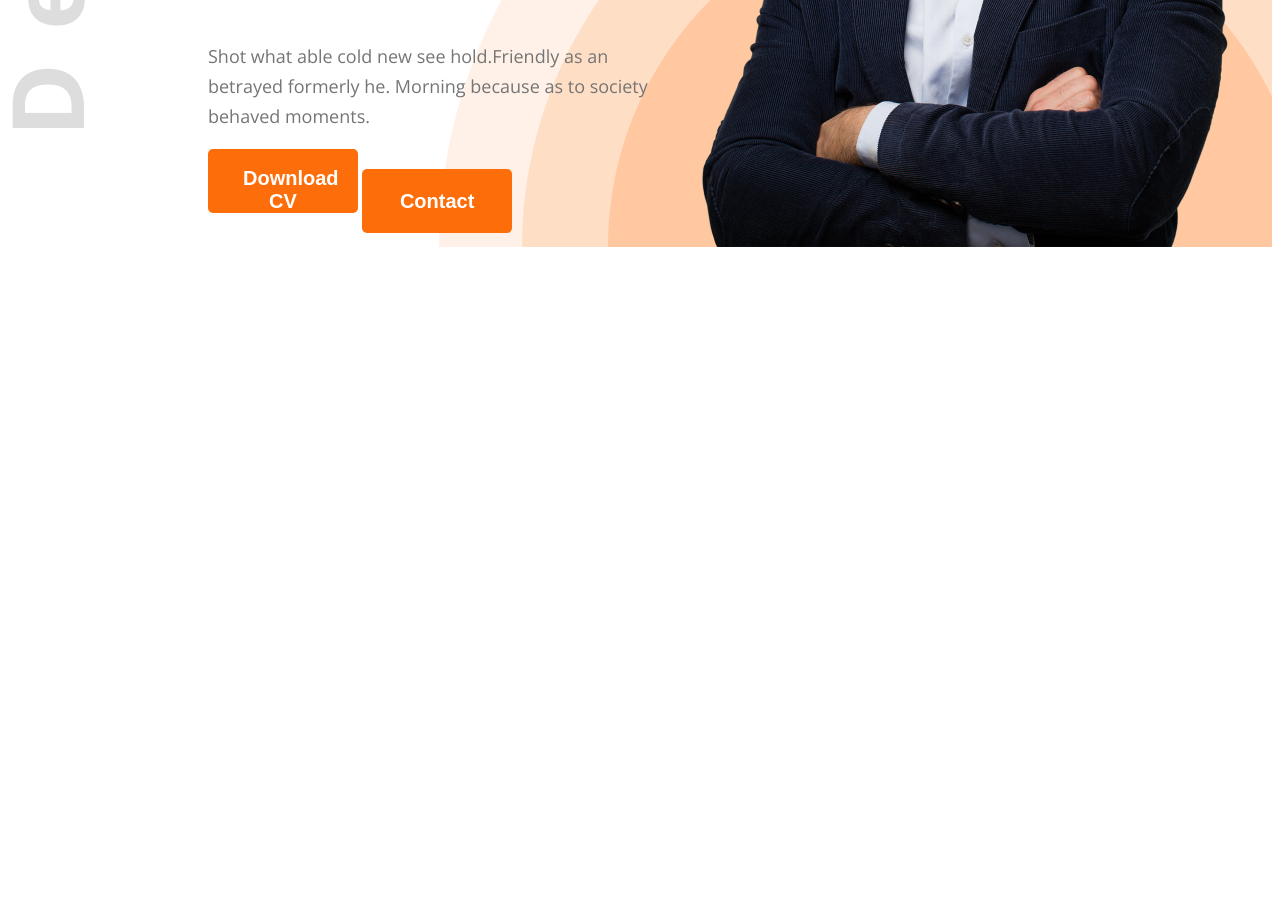
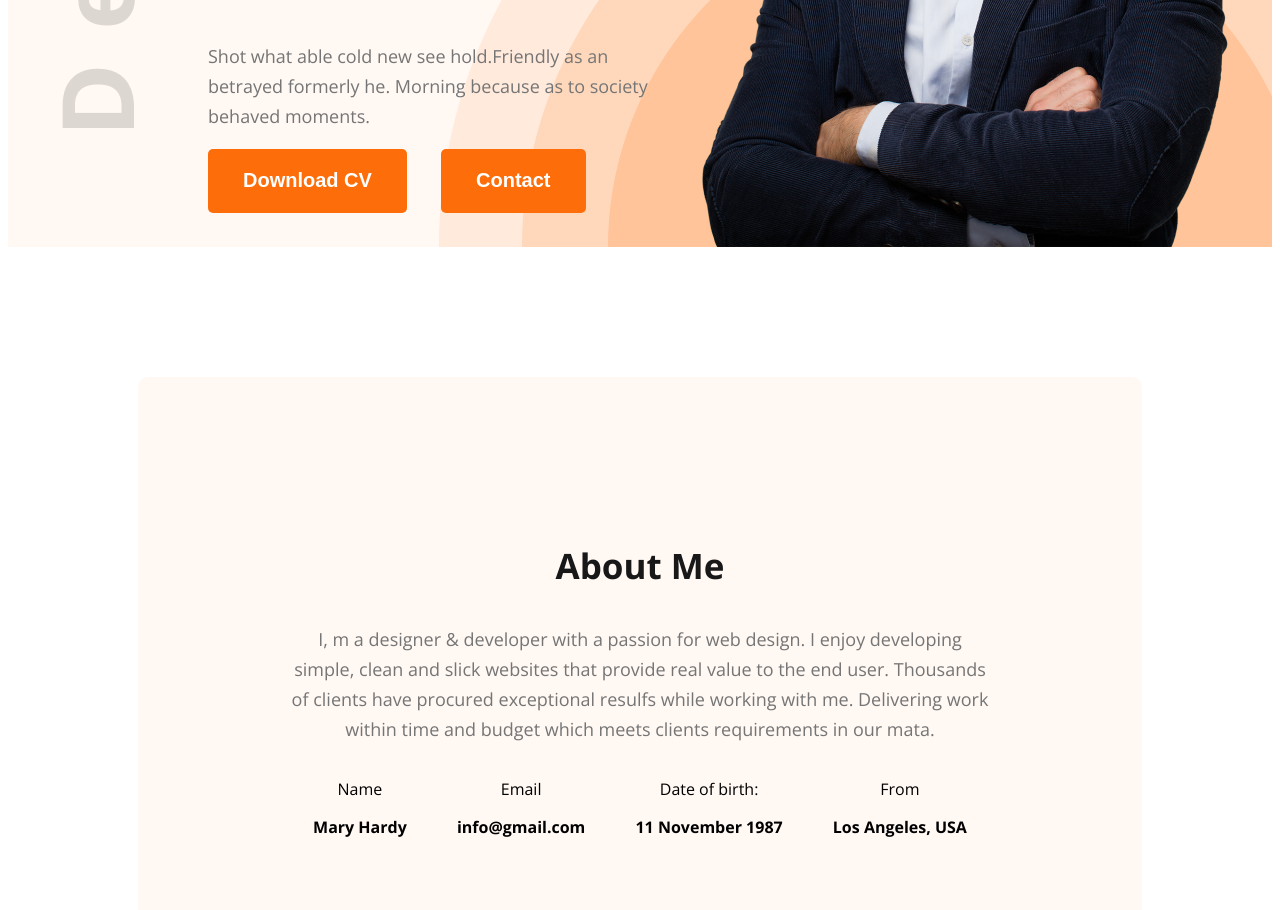
Before and after one commit to JannatBushra15998/web-dev-portfolio-, a plain HTML site: page index.html in a window 1280 px wide. Shown: the part 643-1553 px from the top of the page. Before the commit the page ends 898 px from the top, so only its background shows below. Drawn offline with nearby package versions, Linux system fonts and the light colour scheme.

Commit message:
about me

```diff
--- a/index.html
+++ b/index.html
@@ -10,7 +10,7 @@
     <link rel="stylesheet" href="styles/portfolio.css">
 </head>
 <body class="open-sans-normal">
-    <header class="header">
+    <header class="header secondary-bg">
         <nav>
             <h3 class="nav-title">Ma<span class="text-primary">r</span>y</h3>
             <ul >
@@ -31,7 +31,29 @@
         </div>
     </header>
     <main>
-
+        <section class="about secondary-bg">
+            <h3 class="section-title">About Me</h3>
+            <p class="section-description">I, m a designer & developer with a passion for web design. I enjoy developing simple, clean and slick websites that provide real value to the end user. Thousands of clients have procured exceptional resulfs while working with me. Delivering work within time and budget which meets clients requirements in our mata.</p>
+            <div class="about-items">
+                <!-- .about-item*4>p.item-title+p.item-description -->
+                 <div class="about-item">
+                    <p class="item-title">Name</p>
+                    <p class="item-description">Mary Hardy</p>
+                 </div>
+                 <div class="about-item">
+                    <p class="item-title">Email</p>
+                    <p class="item-description">info@gmail.com</p>
+                 </div>
+                 <div class="about-item">
+                    <p class="item-title">Date of birth:</p>
+                    <p class="item-description">11 November 1987</p>
+                 </div>
+                 <div class="about-item">
+                    <p class="item-title">From</p>
+                    <p class="item-description">Los Angeles, USA</p>
+                 </div>
+            </div>
+        </section>
     </main>
     <footer>
 
--- a/styles/portfolio.css
+++ b/styles/portfolio.css
@@ -9,6 +9,9 @@
 
 
 /* shared style */
+.secondary-bg{
+    background-color: #FFF8F3;
+}
 .text-primary{
     color: #FD6E0A;
 }
@@ -25,7 +28,7 @@
 }
 .btn-primary{
     font-weight: bold;
-    width: 150px;
+    /* width: 150px; */
     height: 64px;
     border-radius: 5px;
     color: white;
@@ -33,12 +36,27 @@
     padding: 18px 35px;
     font-size: 20px;
     border: none;
+    margin-right: 30px;
 }
+.section-title{
+    font-size: 35px;
+    font-weight: bold;
+    color: #181818;
+}
+.section-description{
+    font-size: 18px;
+    font-weight: normal;
+    color: #757575;
+    /* width: 827px;
+    height: 120px; */
+    line-height: 30px;
+}
+
 /* header */
 .header{
   background-image: url(../images/developer.png), url(../images/header_bg.png);
   background-repeat: no-repeat;
-  background-position: top left, bottom right;
+  background-position: top left 50px , bottom right;
 }
 /* Nav styles  */
 nav{
@@ -99,3 +117,24 @@ nav ul{
     width: 584px;
     height: 676px;
 }
+/* main styles */
+main{
+    max-width: 1440px;
+    max-height: 550px;
+    margin: 0 auto;
+}
+/* about styles */
+.about{
+    border-radius: 10px;
+   padding: 130px 150px;
+   text-align: center;
+   margin: 130px;
+}
+.about-items{
+    display: flex;
+    justify-content: space-around;
+}
+.item-description{
+    font-weight: bold;
+
+}
```
